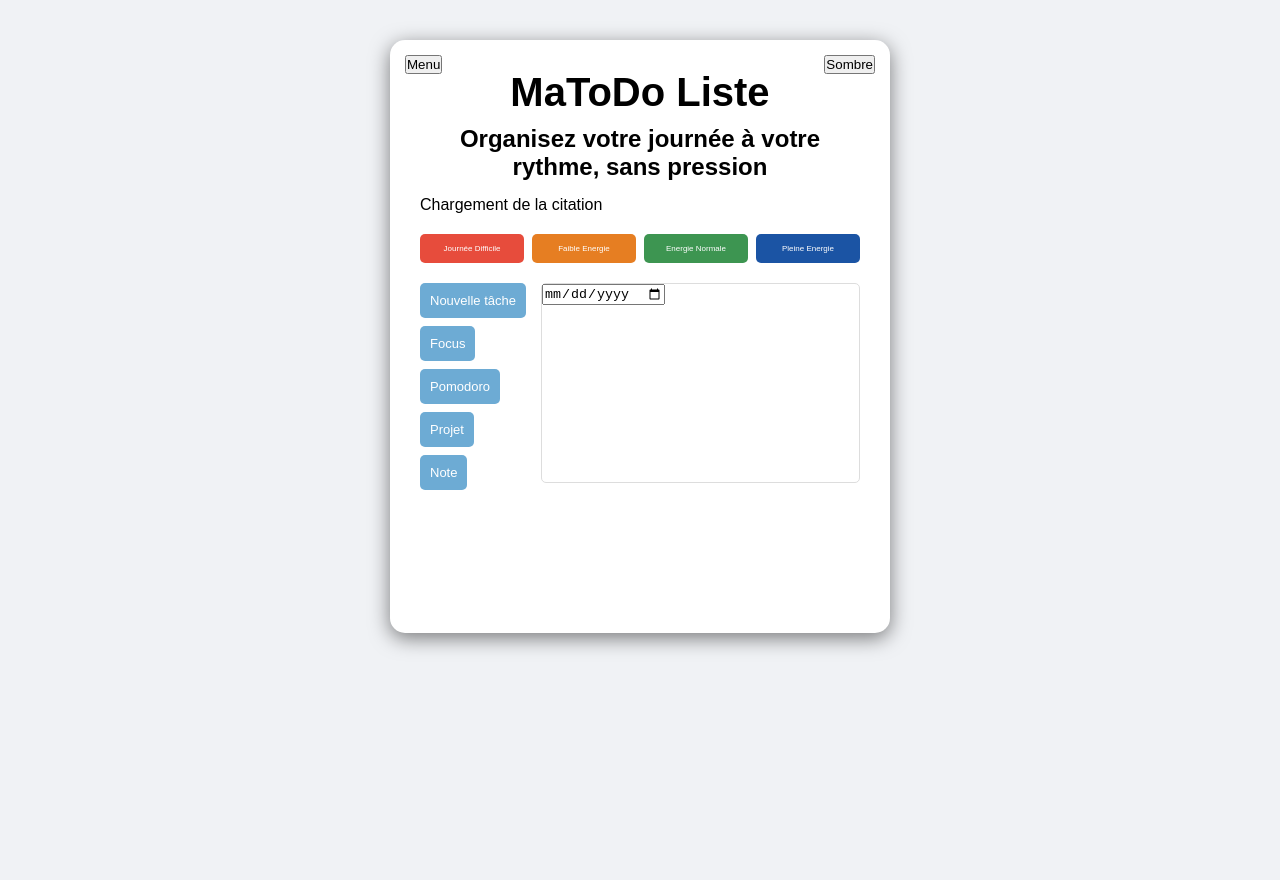
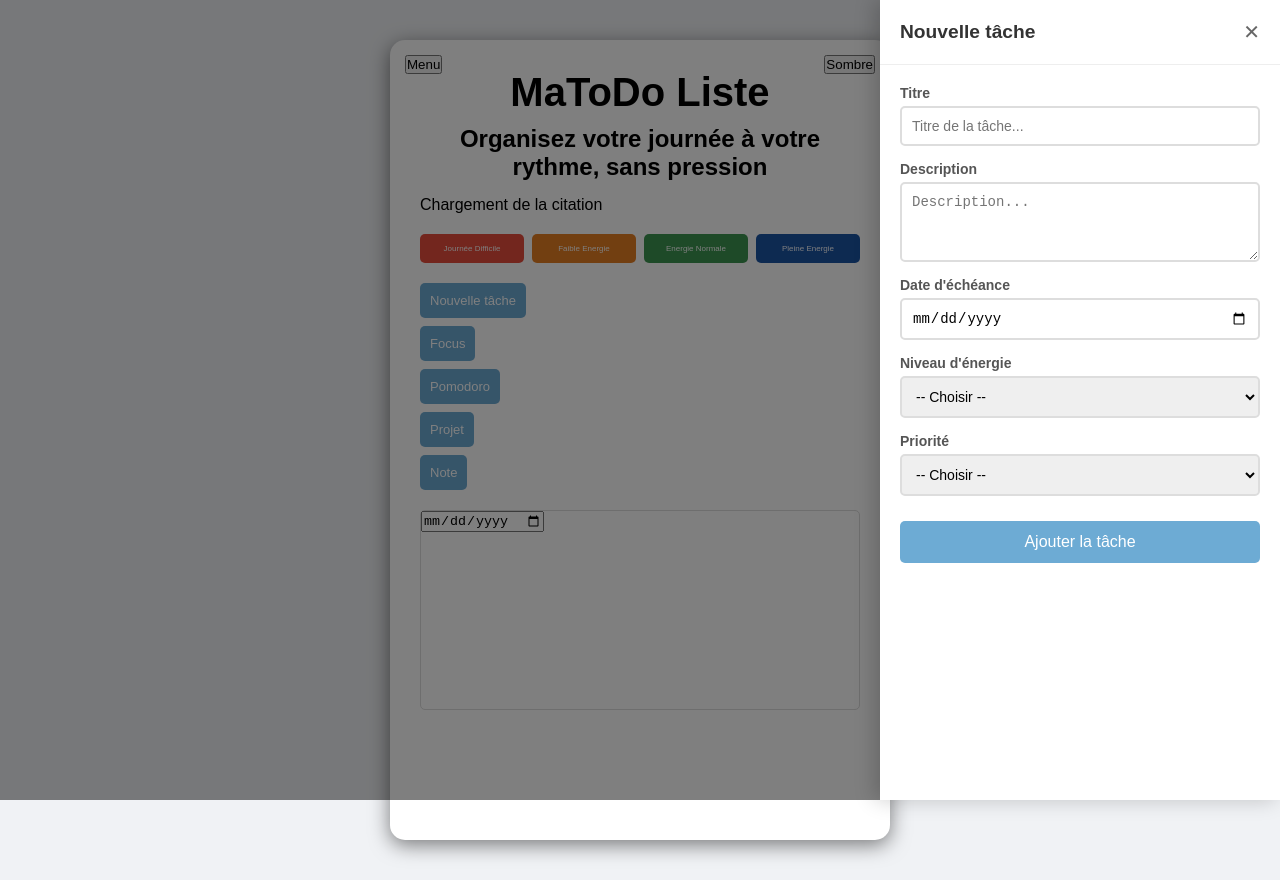
Before and after one commit to leatitiac16-art/Ma-ToDo-Liste, a website: page index.html in a window 1280 px wide. Both pictures are taken after a click on the button "Nouvelle tâche". Before the commit the page ends 800 px from the top, so only its background shows below. Drawn offline with Linux system fonts and the light colour scheme.

Commit message:
Ajout d'un panneau déraoulant sur la droite pour ajouter une nouvelle tâche

```diff
--- a/index.html
+++ b/index.html
@@ -36,10 +36,61 @@
             <button id="Note">Note</button>
         </div>
 
+<div class="overlay" id="overlay"></div>
+
+<div class="drawer" id="drawer">
+    <div class="drawer-header">
+        <h3>Nouvelle tâche</h3>
+        <button id="btn-fermer">✕</button>
+    </div>
+
+    <div class="drawer-body">
+        <div class="champ">
+            <label for="titre-tache">Titre</label>
+            <input type="text" id="titre-tache" placeholder="Titre de la tâche..." />
+        </div>
+
+        <div class="champ">
+            <label for="desc-tache">Description</label>
+            <textarea id="desc-tache" placeholder="Description..."></textarea>
+        </div>
+
+        <div class="champ">
+            <label for="date-tache">Date d'échéance</label>
+            <input type="date" id="date-tache" />
+        </div>
+
+        <div class="champ">
+            <label for="energie-tache">Niveau d'énergie</label>
+            <select id="energie-tache">
+                <option value="">-- Choisir --</option>
+                <option value="JD">Journée Difficile</option>
+                <option value="FE">Faible Énergie</option>
+                <option value="EN">Énergie Normale</option>
+                <option value="PE">Pleine Énergie</option>
+            </select>
+        </div>
+
+        <div class="champ">
+            <label for="priorite-tache">Priorité</label>
+            <select id="priorite-tache">
+                <option value="">-- Choisir --</option>
+                <option value="haute">🔴 Haute</option>
+                <option value="moyenne">🟠 Moyenne</option>
+                <option value="basse">🟢 Basse</option>
+            </select>
+        </div>
+
+        <button id="btn-valider">Ajouter la tâche</button>
+    </div>
+</div>
+
+        </div>
         <div class="calendrier">
             <input type="date">
         </div>
     </div>
+
 
     <ul id="liste-taches"></ul>
 </div>
--- a/index.js
+++ b/index.js
@@ -0,0 +1,22 @@
+const btnNT = document.getElementById('NT');
+const drawer = document.getElementById('drawer');
+const overlay = document.getElementById('overlay');
+const btnFermer = document.getElementById('btn-fermer');
+
+// Ouvrir le drawer
+btnNT.addEventListener('click', function() {
+    drawer.classList.add('actif');
+    overlay.classList.add('actif');
+});
+
+// Fermer le drawer avec le bouton ✕
+btnFermer.addEventListener('click', function() {
+    drawer.classList.remove('actif');
+    overlay.classList.remove('actif');
+});
+
+// Fermer le drawer en cliquant sur l'overlay
+overlay.addEventListener('click', function() {
+    drawer.classList.remove('actif');
+    overlay.classList.remove('actif');
+});
--- a/styles.css
+++ b/styles.css
@@ -120,6 +120,113 @@ h2 {
     border-radius: 5px;
 }
 
+.overlay {
+    display: none;
+    position: fixed;
+    top: 0;
+    left: 0;
+    width: 100%;
+    height: 100%;
+    background-color: rgba(0, 0, 0, 0.5);
+    z-index: 10;
+}
+
+.overlay.actif {
+    display: block;
+}
+
+.drawer {
+    position: fixed;
+    top: 0;
+    right: -400px; /* caché à droite par défaut */
+    width: 400px;
+    height: 100%;
+    background-color: white;
+    box-shadow: -5px 0 20px rgba(0, 0, 0, 0.2);
+    z-index: 20;
+    transition: right 0.3s ease;
+    overflow-y: auto;
+}
+
+.drawer.actif {
+    right: 0; /* visible quand actif */
+}
+
+.drawer-header {
+    display: flex;
+    justify-content: space-between;
+    align-items: center;
+    padding: 20px;
+    border-bottom: 1px solid #eee;
+}
+
+.drawer-header h3 {
+    font-size: 1.2em;
+    color: #333;
+}
+
+#btn-fermer {
+    background: none;
+    border: none;
+    font-size: 20px;
+    cursor: pointer;
+    color: #666;
+}
+
+.drawer-body {
+    padding: 20px;
+    display: flex;
+    flex-direction: column;
+    gap: 15px;
+}
+
+.champ {
+    display: flex;
+    flex-direction: column;
+    gap: 5px;
+}
+
+.champ label {
+    font-size: 14px;
+    font-weight: bold;
+    color: #555;
+}
+
+.champ input,
+.champ textarea,
+.champ select {
+    padding: 10px;
+    border: 2px solid #ddd;
+    border-radius: 5px;
+    font-size: 14px;
+    outline: none;
+}
+
+.champ input:focus,
+.champ textarea:focus,
+.champ select:focus {
+    border-color: #6dabd4;
+}
+
+.champ textarea {
+    height: 80px;
+    resize: vertical;
+}
+
+#btn-valider {
+    padding: 12px;
+    background-color: #6dabd4;
+    color: white;
+    border: none;
+    border-radius: 5px;
+    font-size: 16px;
+    cursor: pointer;
+    margin-top: 10px;
+}
+
+#btn-valider:hover {
+    background-color: #4a8db5;
+}
 
 #liste-taches {
     list-style: none; /*proposition VS Code*/
```
